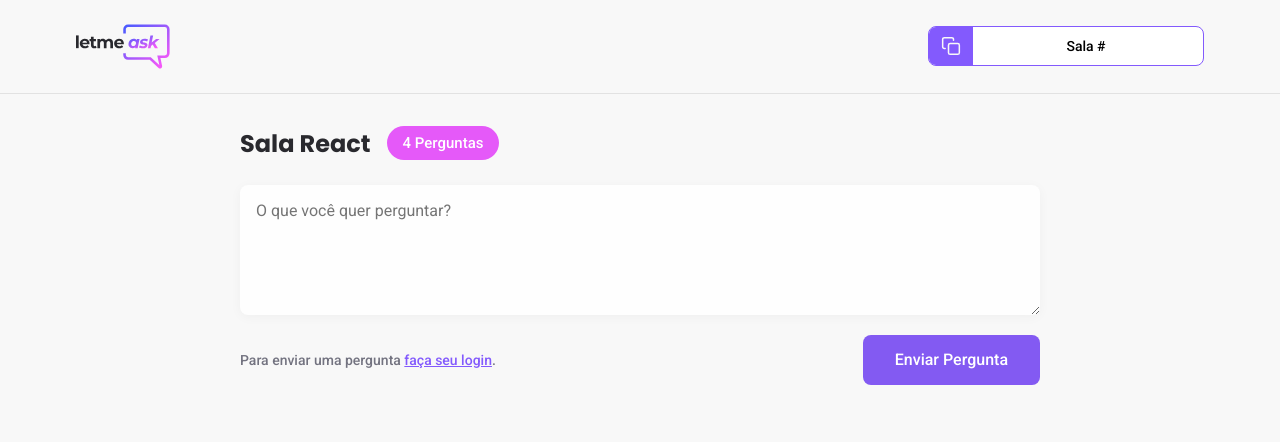
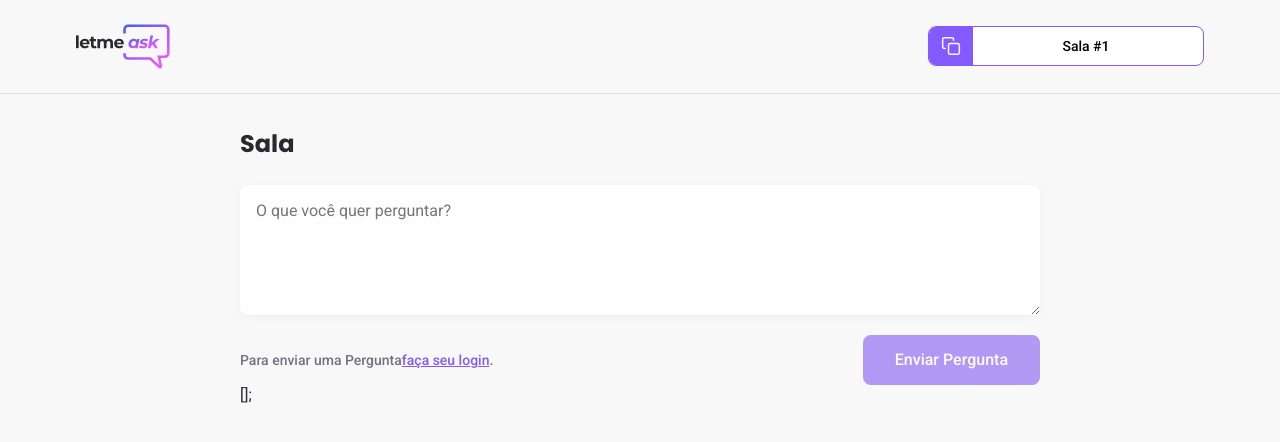
Before and after one commit to Leocadio94/letmeask, a React (Create React App) app: page /rooms/1 in a window 1280 px wide. Shown: the top 442 px of the page. Built offline with nearby package versions, Linux system fonts and the light colour scheme; no server answers; the database is empty.

Commit message:
feat: Continuação da Aula 3 + Adição da lib de Toast

```diff
--- a/package.json
+++ b/package.json
@@ -14,6 +14,7 @@
     "node-sass": "^5.0.0",
     "react": "^17.0.2",
     "react-dom": "^17.0.2",
+    "react-hot-toast": "^2.0.0",
     "react-router-dom": "^5.2.0",
     "react-scripts": "4.0.3",
     "typescript": "^4.1.2",
--- a/src/components/RoomCode.tsx
+++ b/src/components/RoomCode.tsx
@@ -1,22 +1,24 @@
-import copyImg from "../assets/images/copy.svg"
+import toast from "react-hot-toast";
 
-import "../styles/room-code.scss"
+import copyImg from "../assets/images/copy.svg";
+
+import "../styles/room-code.scss";
 
 type RoomCodeProps = {
-    code: string
-}
+    code: string;
+};
 
-export function RoomCode (props: RoomCodeProps) {
-
+export function RoomCode(props: RoomCodeProps) {
     function copyRoomCodeToClipboard() {
         navigator.clipboard.writeText(props.code);
+        toast.success("Código copiado!");
     }
     return (
-        <button className="room-code">
+        <button className="room-code" onClick={copyRoomCodeToClipboard}>
             <div>
                 <img src={copyImg} alt="Copy room code" />
             </div>
             <span>Sala #{props.code}</span>
         </button>
-    )
+    );
 }
--- a/src/pages/Room.tsx
+++ b/src/pages/Room.tsx
@@ -1,34 +1,151 @@
+import { useEffect } from "react";
+import { FormEvent, useState } from "react";
+import { useParams } from "react-router-dom";
+
+import { Toaster } from "react-hot-toast";
+
 import logoImg from "../assets/images/logo.svg";
 import { Button } from "../components/Button";
 import { RoomCode } from "../components/RoomCode";
+import { useAuth } from "../hooks/useAuth";
+import { database } from "../services/firebase";
 
-import "../styles/room.scss"
+import "../styles/room.scss";
+
+type RoomParams = {
+    id: string;
+};
+
+type FirebaseQuestions = Record<
+    string,
+    {
+        content: string;
+        author: {
+            name: string;
+            avatar: string;
+        };
+        isHighlighted: boolean;
+        isAnswered: boolean;
+    }
+>;
+
+type Question = {
+    id: string;
+    content: string;
+    author: {
+        name: string;
+        avatar: string;
+    };
+    isHighlighted: boolean;
+    isAnswered: boolean;
+};
 
 export function Room() {
+    const { user } = useAuth();
+    const params = useParams<RoomParams>();
+    const [newQuestion, setNewQuestion] = useState("");
+    const [roomTitle, setRoomTitle] = useState("");
+    const [questions, setQuestions] = useState<Question[]>([]);
+
+    const roomId = params.id;
+
+    useEffect(() => {
+        const roomRef = database.ref(`rooms/${roomId}`);
+
+        roomRef.on("value", (room) => {
+            const databaseRoom = room.val();
+
+            const firebaseQuestions: FirebaseQuestions =
+                databaseRoom.questions ?? {};
+
+            const parsedQuestions = Object.entries(firebaseQuestions).map(
+                ([key, value]) => {
+                    return {
+                        id: key,
+                        content: value.content,
+                        author: value.author,
+                        isHighlighted: value.isHighlighted,
+                        isAnswered: value.isAnswered,
+                    };
+                }
+            );
+
+            setRoomTitle(databaseRoom.title);
+            setQuestions(parsedQuestions);
+        });
+    }, [roomId]);
+
+    async function handleSendQuestion(event: FormEvent) {
+        event.preventDefault();
+
+        if (newQuestion.trim() === "") {
+            return;
+        }
+
+        if (!user) {
+            throw new Error("You must be logged in");
+        }
+
+        const question = {
+            content: newQuestion,
+            author: {
+                name: user?.name,
+                avatar: user?.avatar,
+            },
+            isHighlighted: false,
+            isAnswered: false,
+        };
+
+        await database.ref(`rooms/${roomId}/questions`).push(question);
+
+        setNewQuestion("");
+    }
+
     return (
         <div id="page-room">
             <header>
                 <div className="content">
                     <img src={logoImg} alt="Letmeask" />
-                    <RoomCode />
+                    <RoomCode code={roomId} />
                 </div>
             </header>
 
             <main>
                 <div className="room-title">
-                    <h1>Sala React</h1>
-                    <span>4 Perguntas</span>
+                    <h1>Sala {roomTitle}</h1>
+                    {questions.length > 0 && (
+                        <span>{questions.length} pergunta(s)</span>
+                    )}
                 </div>
-
-                <form>
-                    <textarea placeholder="O que você quer perguntar?"></textarea>
+                <form onSubmit={handleSendQuestion}>
+                    <textarea
+                        placeholder="O que você quer perguntar?"
+                        onChange={(event) => setNewQuestion(event.target.value)}
+                        value={newQuestion}
+                    ></textarea>
 
                     <div className="form-footer">
-                        <span> Para enviar uma pergunta <button>faça seu login</button>. </span>
-                        <Button type="submit">Enviar Pergunta</Button>
+                        {user ? (
+                            <div className="user-info">
+                                <img src={user.avatar} alt={user.name} />
+                                <span>{user.name}</span>
+                            </div>
+                        ) : (
+                            <span>
+                                Para enviar uma Pergunta
+                                <button>faça seu login</button>.
+                            </span>
+                        )}
+
+                        <Button type="submit" disabled={!user}>
+                            Enviar Pergunta
+                        </Button>
                     </div>
                 </form>
+                {JSON.stringify(questions)};
             </main>
+
+            <Toaster position="bottom-left" />
         </div>
     );
 }
--- a/src/styles/room.scss
+++ b/src/styles/room.scss
@@ -61,7 +61,25 @@
             align-items: center;
             margin-top: 16px;
 
-            span {
+            .user-info {
+                display: flex;
+                align-items: center;
+
+                img {
+                    width: 32px;
+                    height:  32px;
+                    border-radius: 50%;
+                }
+
+                span {
+                    margin-left: 8px;
+                    color: #29292e;
+                    font-weight: 500;
+                    font-size: 14px;
+                }
+            }
+
+            > span {
                 font-size: 14px;
                 font-weight: 500;
                 color: #737380;
```
Also changed, not shown: 1 other file (tests, documents, lock files or other folders).
